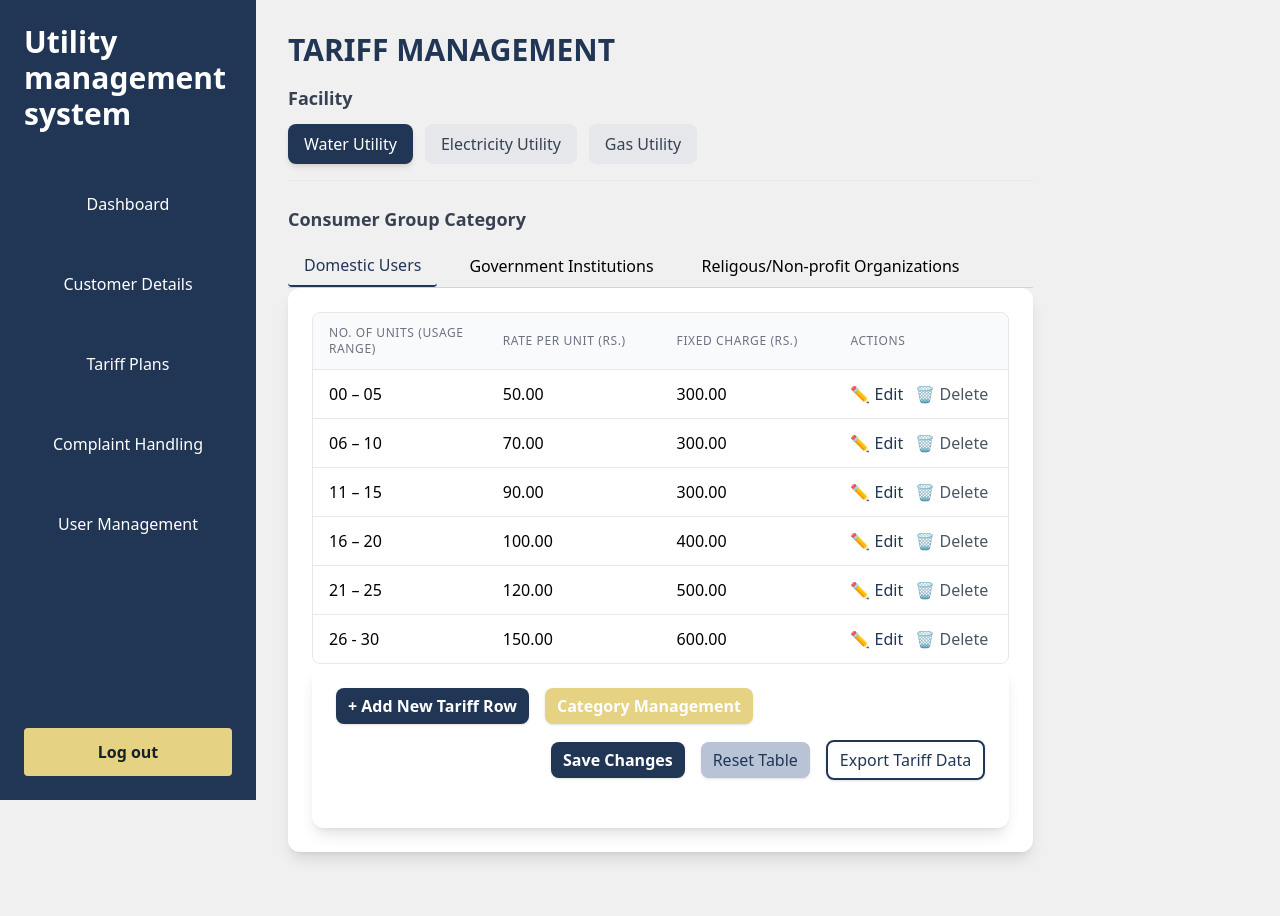
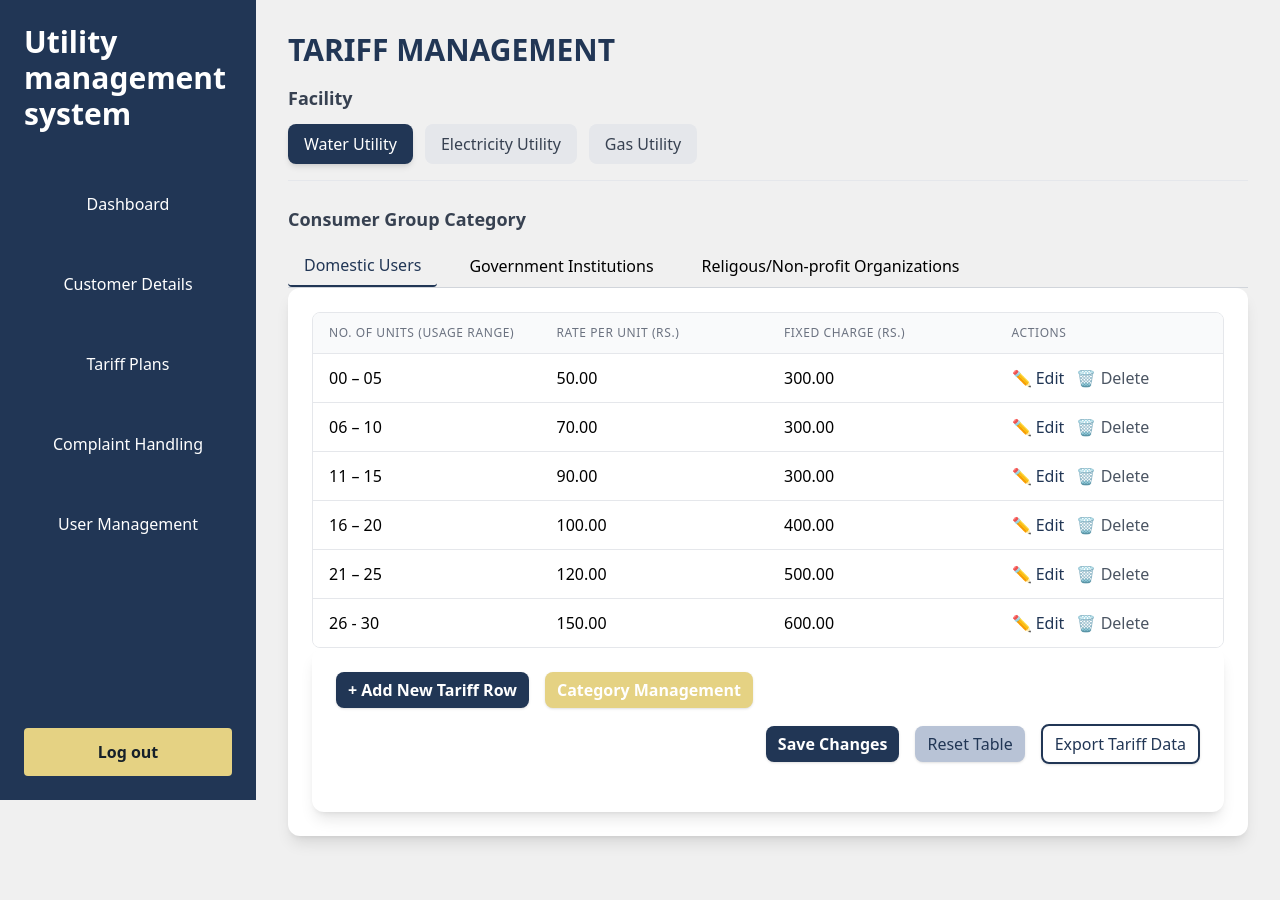
Before and after one commit to NisithNim2007/Utility-Management-System-Administrator, a PHP site: page /Tariff1.php in a window 1280 px wide. Run offline with PHP 8.4, Linux system fonts and the light colour scheme; some libraries are stand-ins or nearby versions.

Commit message:
Commit 4- commented out header flexbox

```diff
--- a/include/header.php
+++ b/include/header.php
@@ -13,4 +13,4 @@
 </head>
 <body class="bg-[#f0f0f0] font-sans">
 
-<div class="flex">
+<!--div class="flex"-->
```
